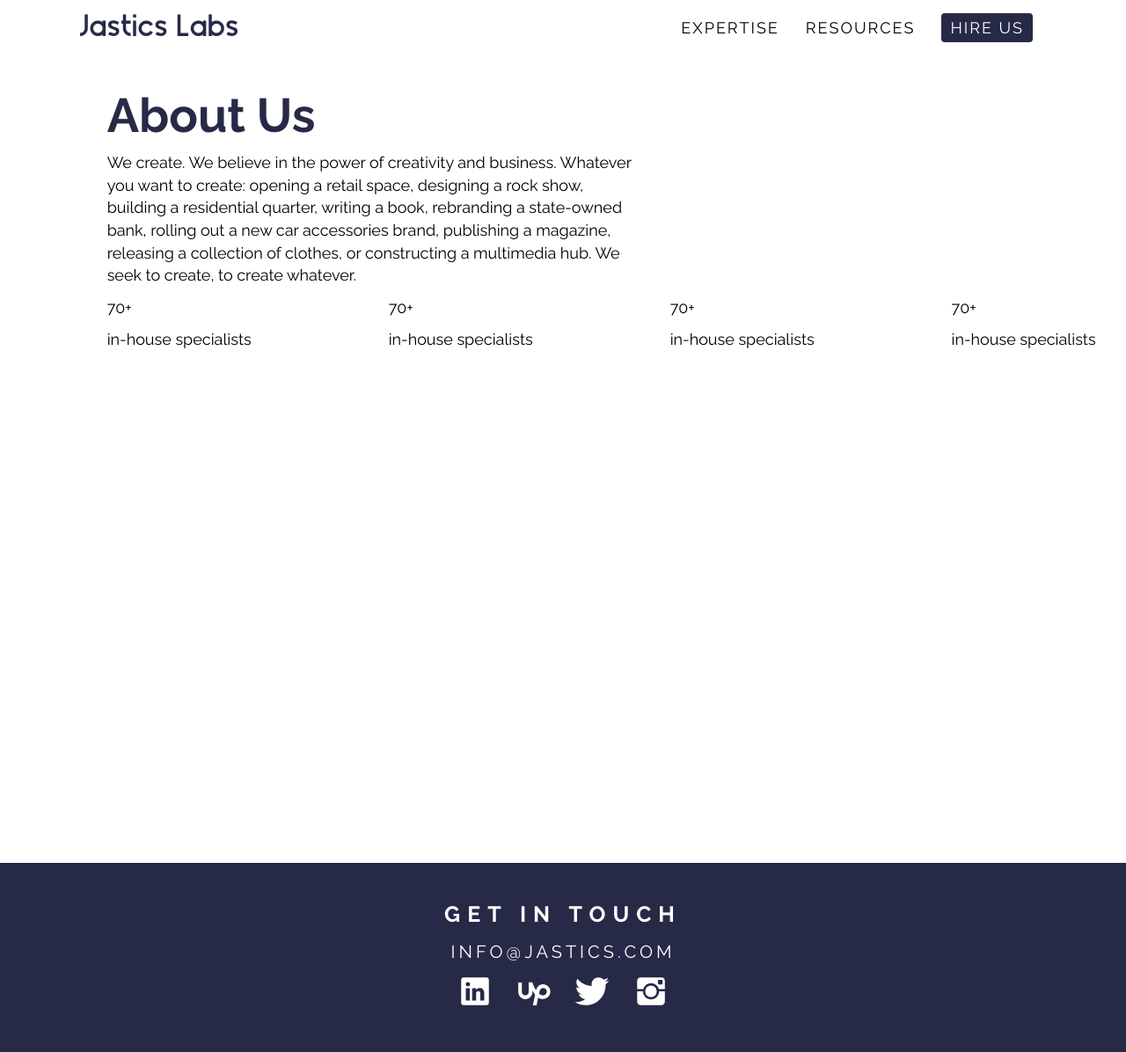
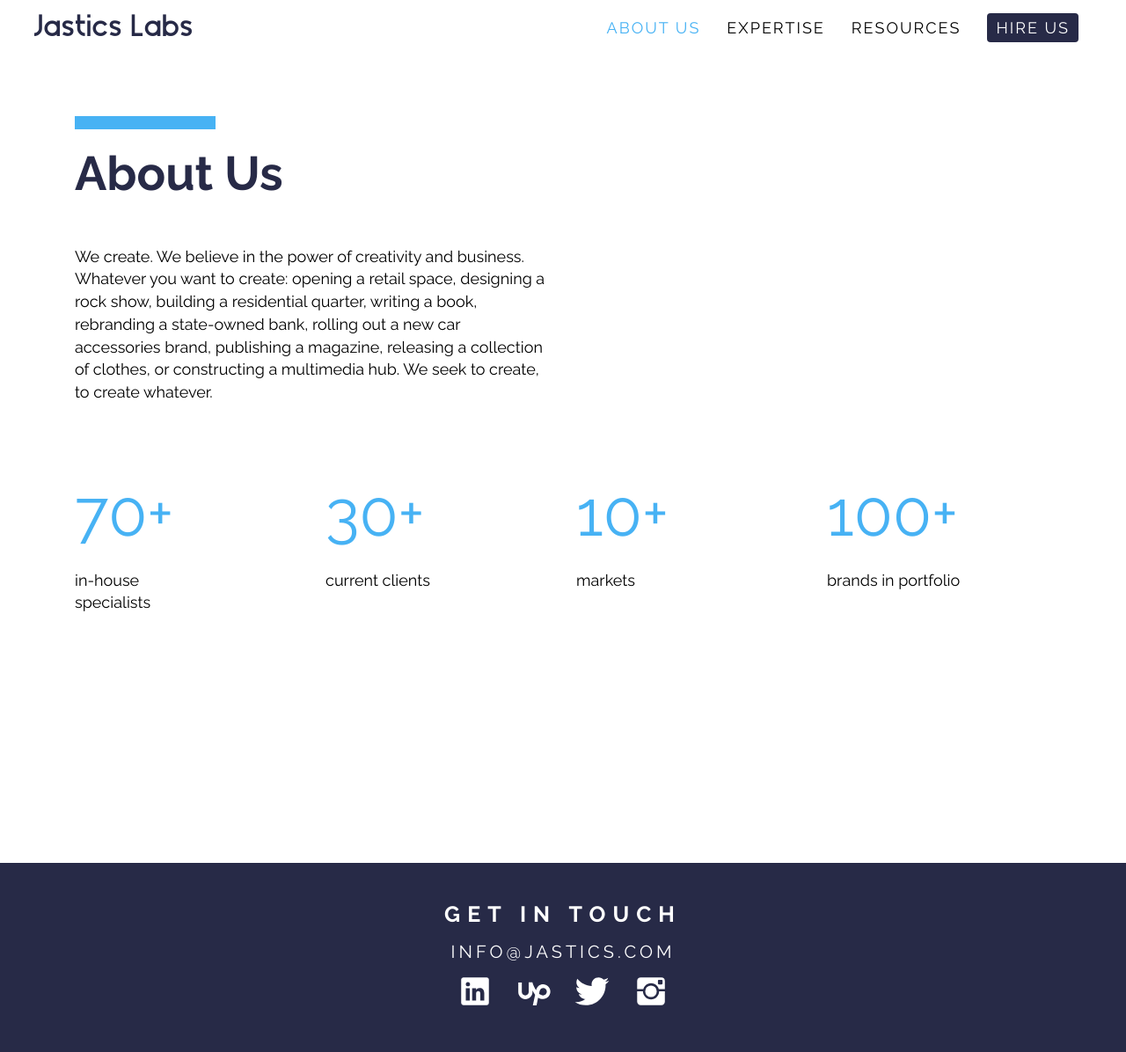
Before and after one commit to ivanursul/jastics, a Jekyll site: the page built from about-us.html, in a window 1280 px wide. Shown: the whole page at 88% size. Built offline with Jekyll 4.4.1, drawn with Linux system fonts in a browser that asks for light colours.

Commit message:
Created about-us

```diff
--- a/_data/menu.yml
+++ b/_data/menu.yml
@@ -1,4 +1,7 @@
 items:
+
+- title: About Us
+  url: about-us
 
 - title: Expertise
   url: expertise
--- a/_sass/custom.scss
+++ b/_sass/custom.scss
@@ -390,13 +390,13 @@ footer p {
 }
 
 .main-menu {
-    padding: 0 5em;
+    padding: 0 38px;
     max-width: 1900px;
     background-color: #fff;
     @media (max-width: 990px) {
-        padding: 0 3em;
+        padding: 0 23px;
     }
     @media (max-width: 768px) {
-        padding: 0 1em;
+        padding: 0 14px;
     }
 }
--- a/_sass/enhancements.scss
+++ b/_sass/enhancements.scss
@@ -1,6 +1,22 @@
 h1, h2, h3, h4, h5, h6, .h1, .h2, .h3, .h4, .h5, .h6 {
     font-weight: 600;
     line-height: 1.1;
+    color: $darkblue;
+}
+
+.pushed-right {
+    margin-left: 15px;
+}
+
+.big-text {
+    font-size: 4em;
+}
+
+.text-lightblue {
+    color: $lightblue;
+}
+
+.text-darkblue {
     color: $darkblue;
 }
 
--- /dev/null
+++ b/_sass/page.scss
@@ -0,0 +1,11 @@
+.page {
+    padding-top: 4vw;
+}
+
+.page__heading {
+    margin-bottom: 4vw;
+}
+
+.page__section {
+    margin: 5vw 0
+}
--- a/about-us.html
+++ b/about-us.html
@@ -3,47 +3,43 @@ layout: default
 title: "About Us"
 ---
 
-<div class="center-container-fluid">
+<div class="container page">
+
+    <div class="horizontal-lightblue-line col-md-12 pushed-right"></div>
+
+    <h1 class="page__heading col-md-12">{{ page.title }}</h1>
+
 
     <div class="row">
-        <div class="col-md-1"></div>
-        <div class="col-md-11">
-            <h1>About Us</h1>
-        </div>
-    </div>
-
-    <div class="row">
-        <div class="col-md-1"></div>
         <div class="col-md-6">
             <p>
                 We create. We believe in the power of creativity and business. Whatever you want to create: opening a retail space, designing a rock show, building a residential quarter, writing a book, rebranding a state-owned bank, rolling out a new car accessories brand, publishing a magazine, releasing a collection of clothes, or constructing a multimedia hub. We seek to create, to create whatever.
             </p>
         </div>
-        <div class="col-md-5"></div>
+        <div class="col-md-6"></div>
     </div>
 
-    <div class="row">
 
-        <div class="col-md-1"></div>
+    <div class="row page__section">
 
-        <div class="col-md-2 col-sm-6">
-            <p>70+</p>
+        <div class="col-md-2 col-sm-6 col-xs-6">
+            <p class="big-text text-lightblue">70+</p>
             <p>in-house specialists</p>
         </div>
 
-        <div class="col-md-2 col-sm-6 col-md-offset-1">
-            <p>70+</p>
-            <p>in-house specialists</p>
+        <div class="col-md-2 col-sm-6 col-xs-6 col-md-offset-1">
+            <p class="big-text text-lightblue">30+</p>
+            <p>current clients</p>
         </div>
 
-        <div class="col-md-2 col-sm-6 col-md-offset-1">
-            <p>70+</p>
-            <p>in-house specialists</p>
+        <div class="col-md-2 col-sm-6 col-xs-6 col-md-offset-1">
+            <p class="big-text text-lightblue">10+</p>
+            <p>markets</p>
         </div>
 
-        <div class="col-md-2 col-sm-6 col-md-offset-1">
-            <p>70+</p>
-            <p>in-house specialists</p>
+        <div class="col-md-2 col-sm-6 col-xs-6 col-md-offset-1">
+            <p class="big-text text-lightblue">100+</p>
+            <p>brands in portfolio</p>
         </div>
 
     </div>
--- a/assets/main.scss
+++ b/assets/main.scss
@@ -8,3 +8,4 @@
 @import "enhancements";
 @import "how-we-work";
 @import "testimonials";
+@import "page";
```
